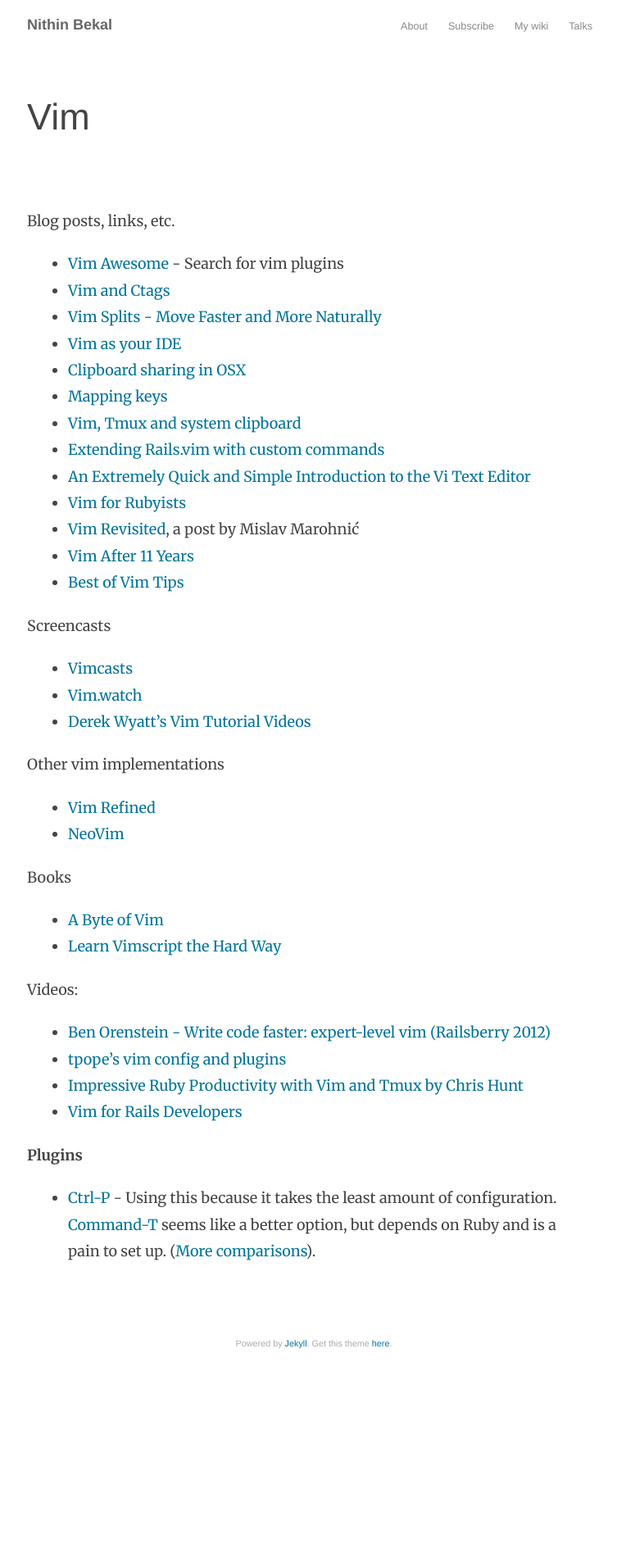
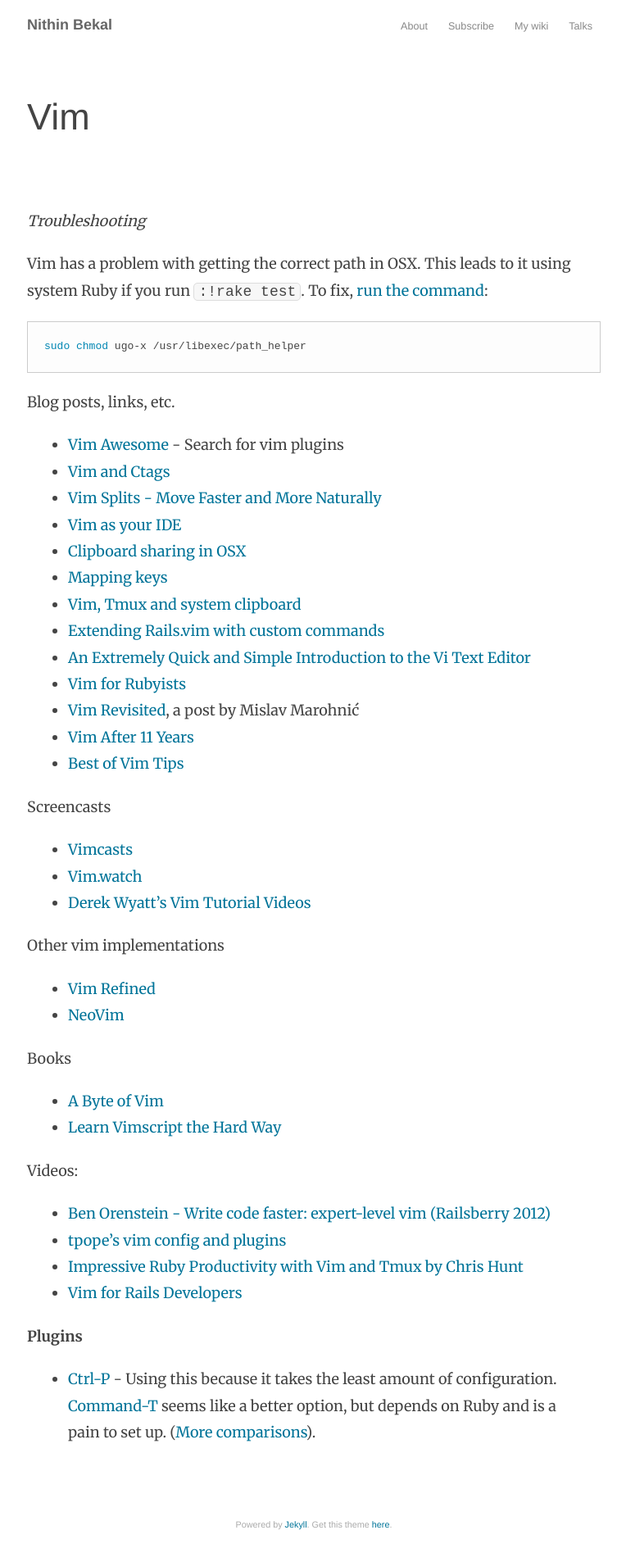
Before and after one commit to nithinbekal/nithinbekal.github.io, a Jekyll site: the page built from notes/vim.md, in a window 1280 px wide. Shown: the whole page at 82% size, without its empty margins (257-1021 px from the left). Built offline with Jekyll 4.4.1, drawn with Linux system fonts in a browser that asks for light colours; before the commit the page ends 1685 px from its top, so only the background shows below that.

Commit message:
Vim troubleshooting notes

```diff
--- a/notes/vim.md
+++ b/notes/vim.md
@@ -3,6 +3,19 @@
 title: 'Vim'
 date:   2014-06-07 12:00:00
 ---
+
+*Troubleshooting*
+
+Vim has a problem with
+getting the correct path in OSX.
+This leads to it using system Ruby
+if you run `:!rake test`.
+To fix,
+[run the command](https://github.com/dotphiles/dotzsh#mac-os-x):
+
+{% highlight bash %}
+sudo chmod ugo-x /usr/libexec/path_helper
+{% endhighlight %}
 
 Blog posts, links, etc.
 
```
